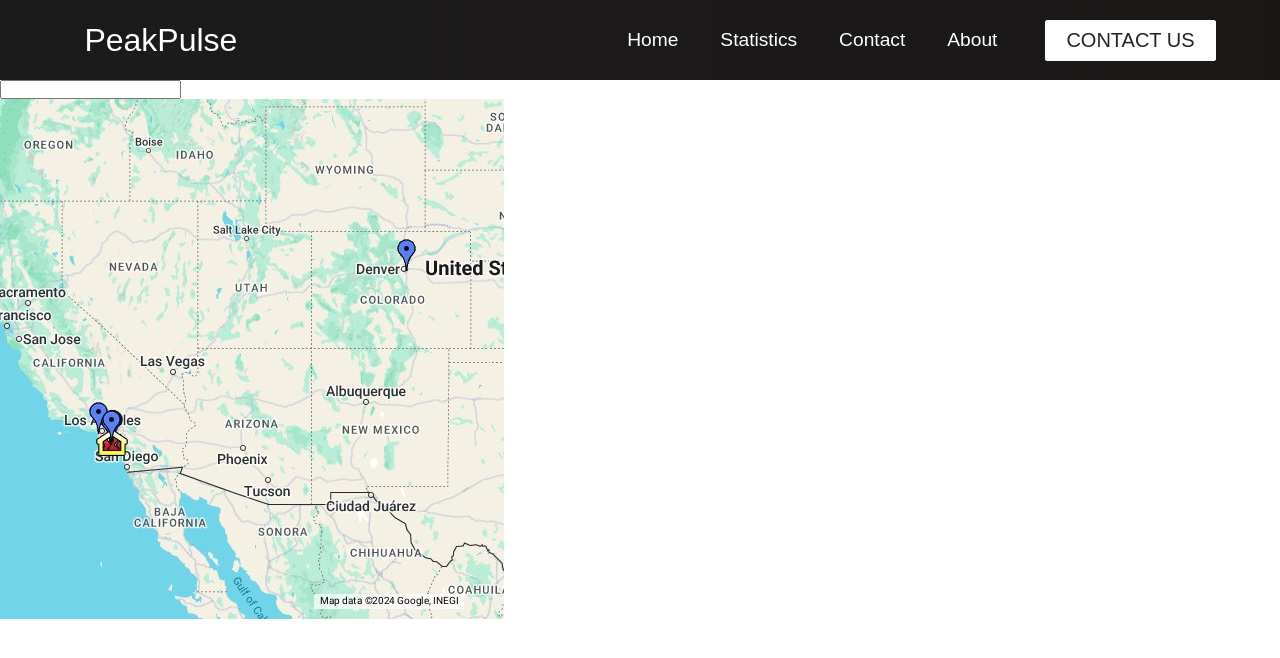
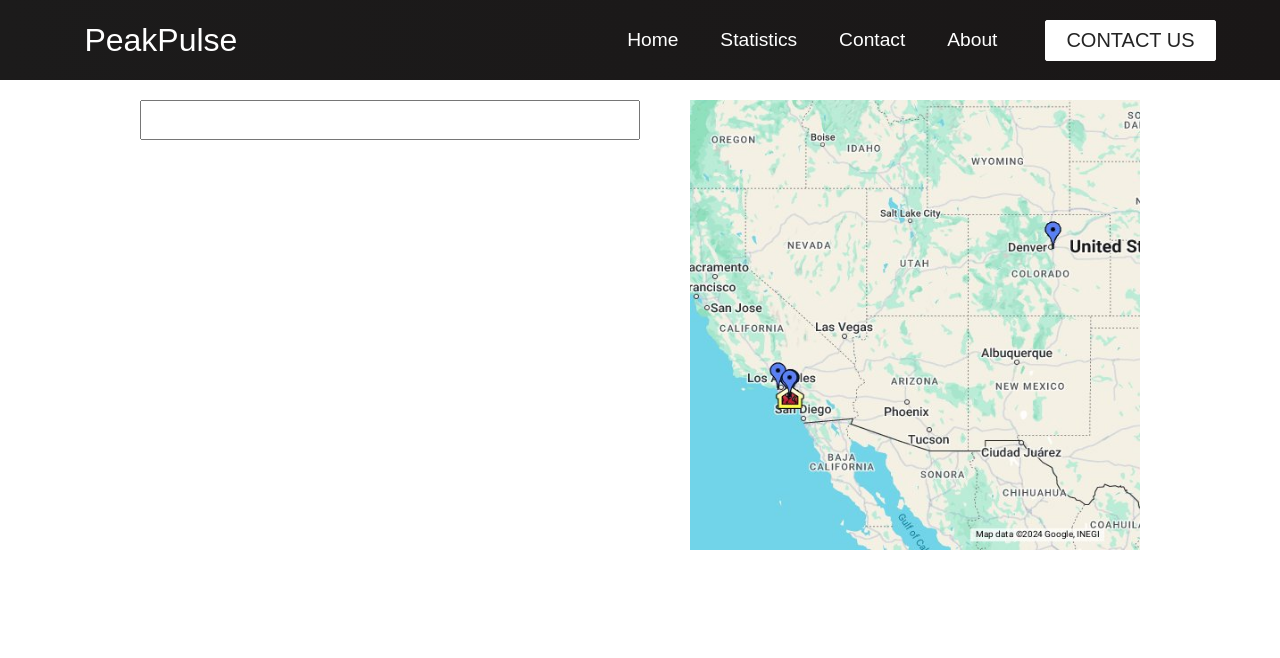
Before and after one commit to UziReigns/YepTeam-PeakPulse, a React (Vite) app in the folder PeakPulse/: page / in a window 1280 px wide. Shown: the top 658 px of the page. Built offline with nearby package versions, Linux system fonts and the light colour scheme.

Commit message:
Added css for home page

```diff
--- a/PeakPulse/src/Components/Searchlocation.css
+++ b/PeakPulse/src/Components/Searchlocation.css
@@ -0,0 +1,19 @@
+input
+{
+    width: 500px;
+    margin-right: 50px;
+    height: 40px;
+    font-size: 30px;
+}
+img
+{
+    width: 450px;
+    height: 450px;
+}
+.flex
+{
+    width: 1000px;
+    padding-top: 20px;
+    display: flex;
+    margin: auto;
+}
--- a/PeakPulse/src/Components/Searchlocation.jsx
+++ b/PeakPulse/src/Components/Searchlocation.jsx
@@ -5,7 +5,7 @@ function Searchlocation() {
 
 
   return (
-        <div>
+        <div className="flex">
             <div>
                 <input></input>
                 <div id="location"></div>
```
